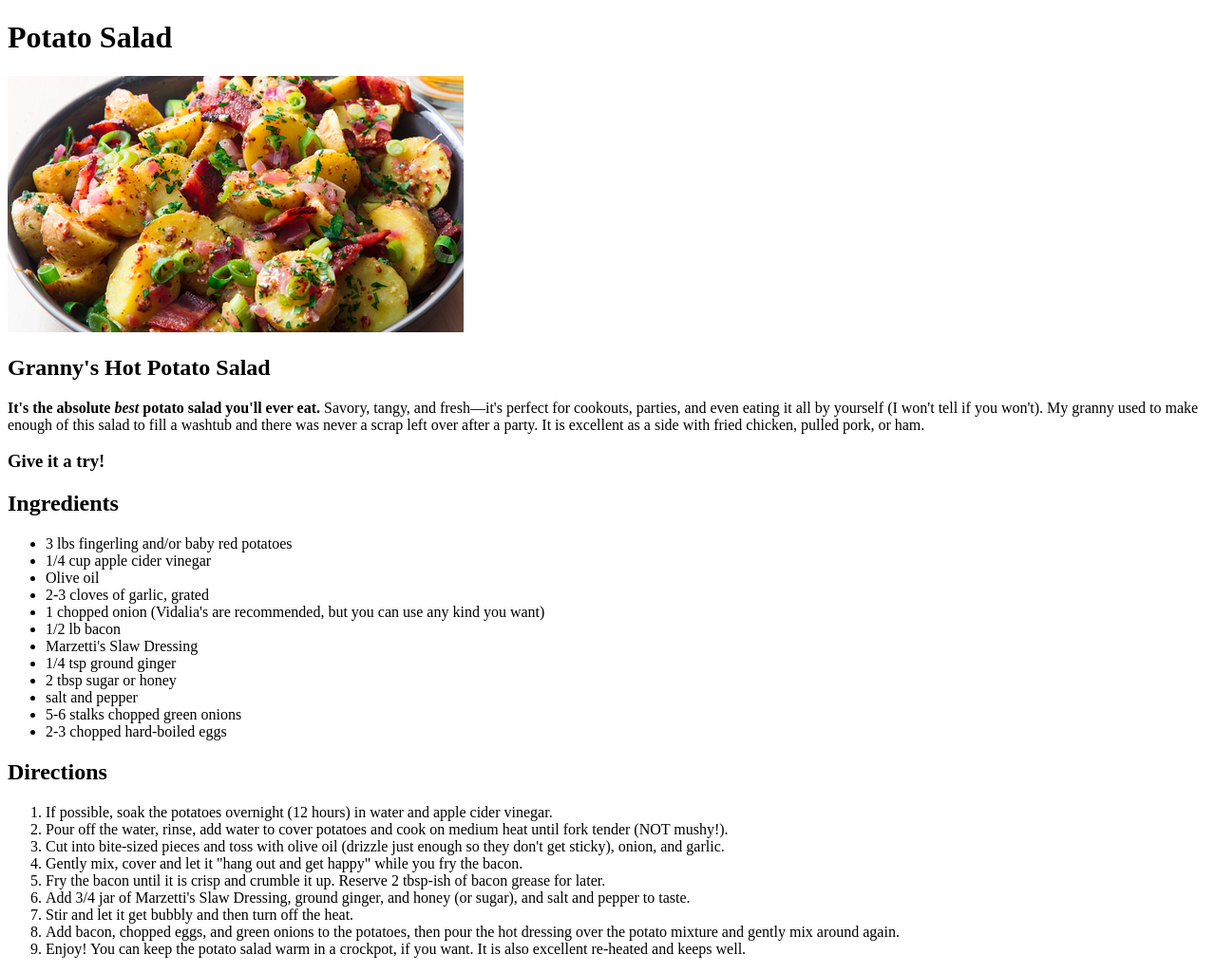
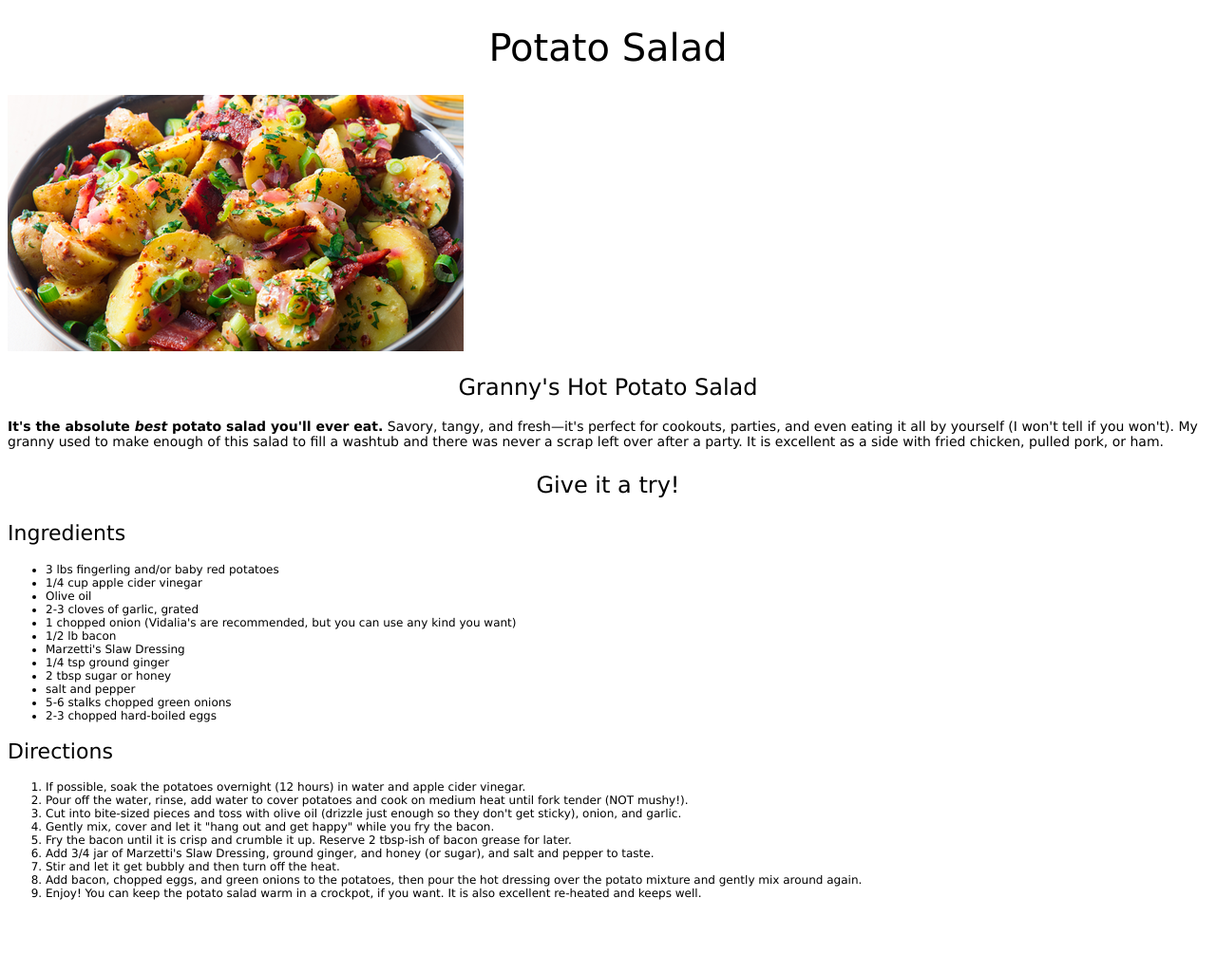
Before and after one commit to Kitteh3/odin-recipes, a plain HTML site: page recipes/potato-salad.html in a window 1280 px wide. Shown: the whole page at 95% size. After the commit the page ends 960 px from the top, so only its background shows below. Drawn offline with Linux system fonts and the light colour scheme.

Commit message:
add css stylesheet

```diff
--- a/recipes/potato-salad.html
+++ b/recipes/potato-salad.html
@@ -3,15 +3,16 @@
     <head>
         <meta charset="utf-8">
         <title>Odin Recipes</title>
+        <link rel="stylesheet" href="../style.css">
     </head>
     <body>
-        <h1>Potato Salad</h1>
+        <h1 id="title">Potato Salad</h1>
         <img src="../images/potato-salad.png" alt="Potato salad with bacon, onions, and delicious seasoning">
-        <h2>Granny's Hot Potato Salad</h2>
+        <h2 class="large-text">Granny's Hot Potato Salad</h2>
         <p><strong>It's the absolute <em>best</em> potato salad you'll ever eat.</strong> Savory, tangy, and fresh—it's perfect for cookouts, parties, and even eating it all by yourself (I won't tell if you won't). My granny used to make enough of this salad to fill a washtub and there was never a scrap left over after a party. It is excellent as a side with fried chicken, pulled pork, or ham.</p>
-        <p><h3>Give it a try!</h3></p>
-        <h2>Ingredients</h2>
-        <ul>
+        <p><h3 class="large-text">Give it a try!</h3></p>
+        <h2 class="med-text">Ingredients</h2>
+        <ul class="list">
             <li>3 lbs fingerling and/or baby red potatoes</li>
             <li>1/4 cup apple cider vinegar</li>
             <li>Olive oil</li>
@@ -25,8 +26,8 @@
             <li>5-6 stalks chopped green onions</li>
             <li>2-3 chopped hard-boiled eggs</li>
         </ul>
-        <h2>Directions</h2>
-        <ol>
+        <h2 class="med-text">Directions</h2>
+        <ol class="list">
             <li>If possible, soak the potatoes overnight (12 hours) in water and apple cider vinegar.</li>
             <li>Pour off the water, rinse, add water to cover potatoes and cook on medium heat until fork tender (NOT mushy!).</li>
             <li>Cut into bite-sized pieces and toss with olive oil (drizzle just enough so they don't get sticky), onion, and garlic.</li>
```
